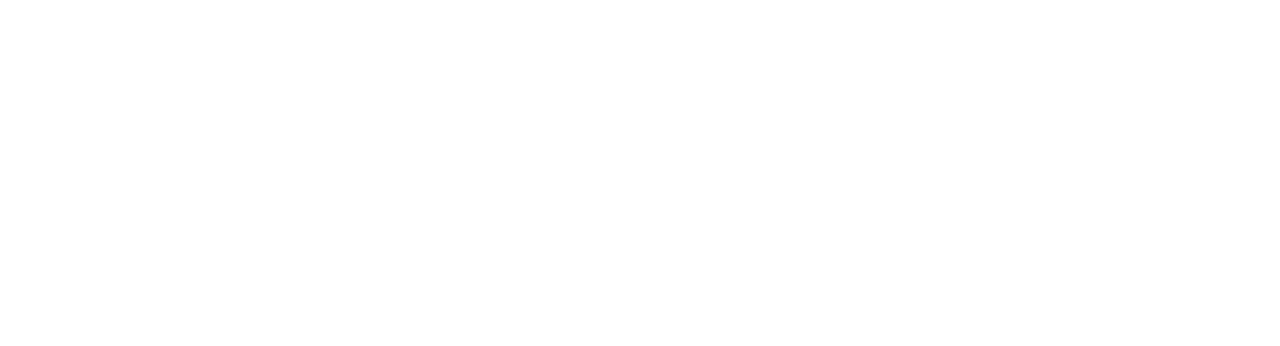
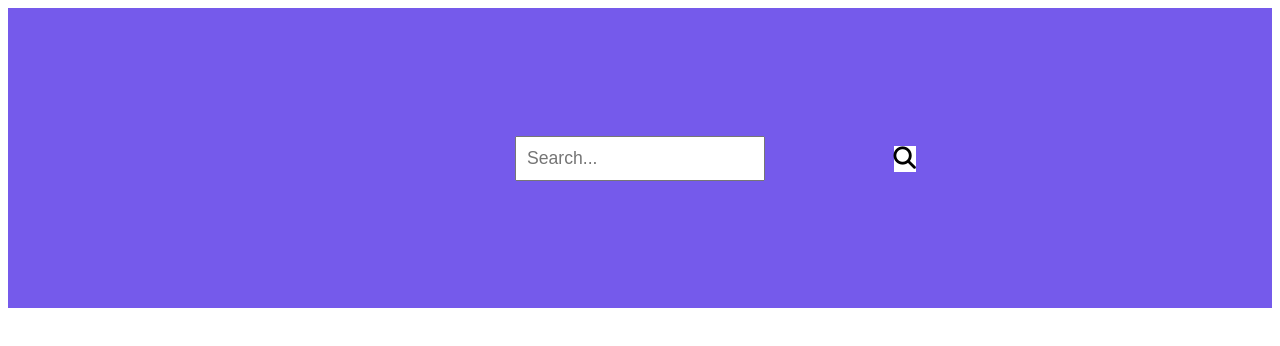
Before and after one commit to acciojob/Interactive-Search-abhilashvc777, a website: page main.html in a window 1280 px wide. Drawn offline with Linux system fonts and the light colour scheme.

Commit message:
created a submission

```diff
--- a/main.html
+++ b/main.html
@@ -8,9 +8,15 @@
 
 <body>
 	<!-- the entire body must be written by student -->
+ <section>
+	<div class="search">
+		<input class="input" placeholder="Search..."/>
+		<button class="btn"><i class="fas fa-search"></i></button>
+	</div>
+ </section>
     <script type="text/javascript" src="./script.js">
 </script>
-
+<script src="https://kit.fontawesome.com/392674d31f.js" crossorigin="anonymous"></script>
 </body>
 
 </html>
--- a/script.js
+++ b/script.js
@@ -1 +1,8 @@
-//your JS code here. If required.
+//your JS code he
+const btn = document.querySelector(".btn")
+const div = document.querySelector(".search")
+const input = document.querySelector(".input")
+btn.addEventListener("click", ()=>{
+	div.style.transform="scale(1.2)"
+	input.focus()
+})
--- a/styles.css
+++ b/styles.css
@@ -1 +1,28 @@
 /*  your css code here. If applicable */
+section{
+	height:300px;
+	background-color: #755AEB;
+	text-align:center;
+	display:flex;
+	justify-content:center;
+	flex-wrap:wrap;
+	align-content:center;
+}
+.search{
+	width:50%;
+	position:relative;
+}
+.input{
+	padding:10px;
+	font-size:1.1em
+}
+.btn{
+	border:0px;
+	background-color:white;
+	padding:0px;
+	font-size:1.4em;
+	position:absolute;
+	right:40px;
+	top:10px;
+	cursor:pointer;
+}
```
